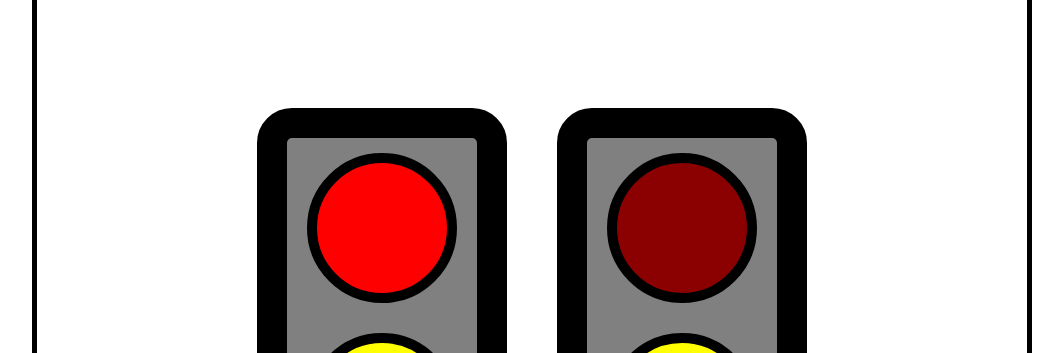
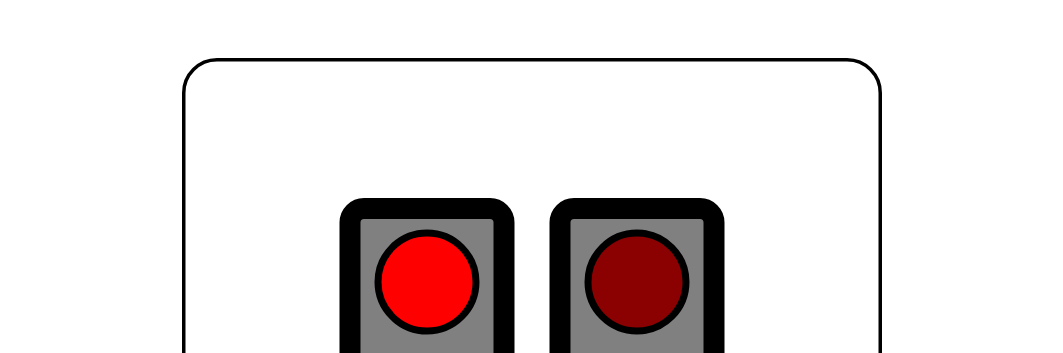
Before and after one commit to KaIawinka/traffic-light-alpha, a plain HTML site: page index.html in a window 1280 px wide. Shown: the top 353 px of the page, without its empty margins (116-1179 px from the left). Drawn offline with Linux system fonts and the light colour scheme.

Commit message:
v1.2 Исправлен gap

```diff
--- a/style.css
+++ b/style.css
@@ -21,11 +21,12 @@ body {
 	justify-content: center;
 	margin: 100px;
 	align-items: center;
-	gap: 100px;
+	gap: 50px;
 	border: 5px solid black;
 	width: 1000px;
 	height: 1000px;
 	border-radius: 50px;
+	transform: scale(0.7);
 }
 
 .container {
```
